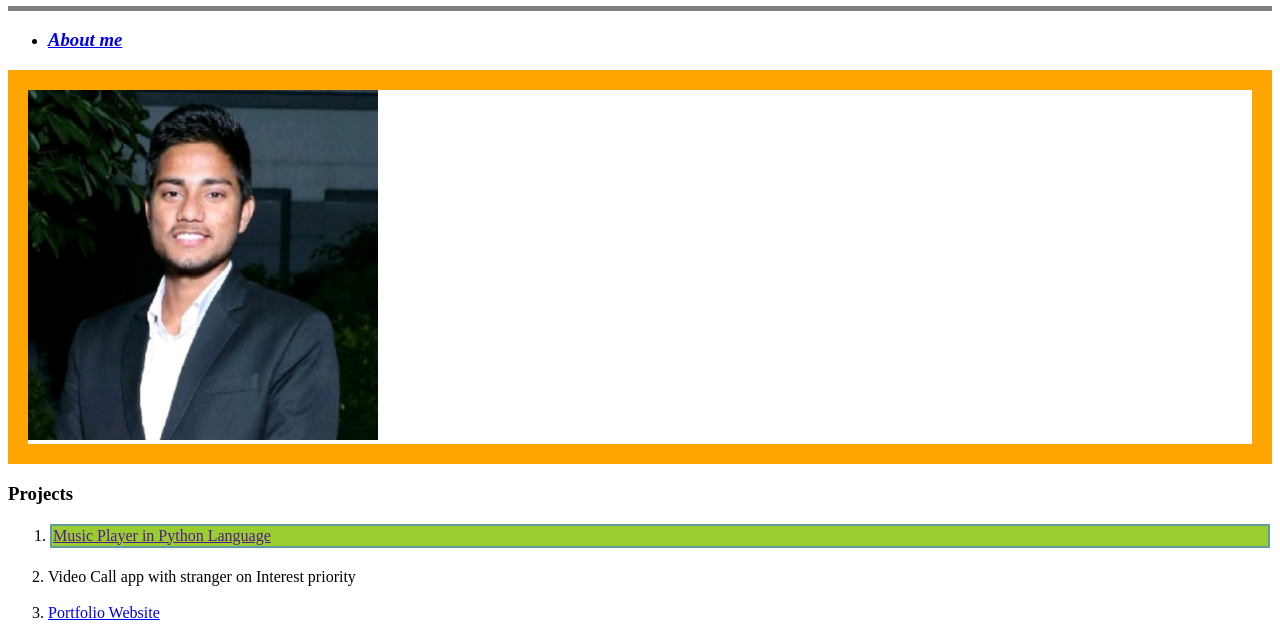
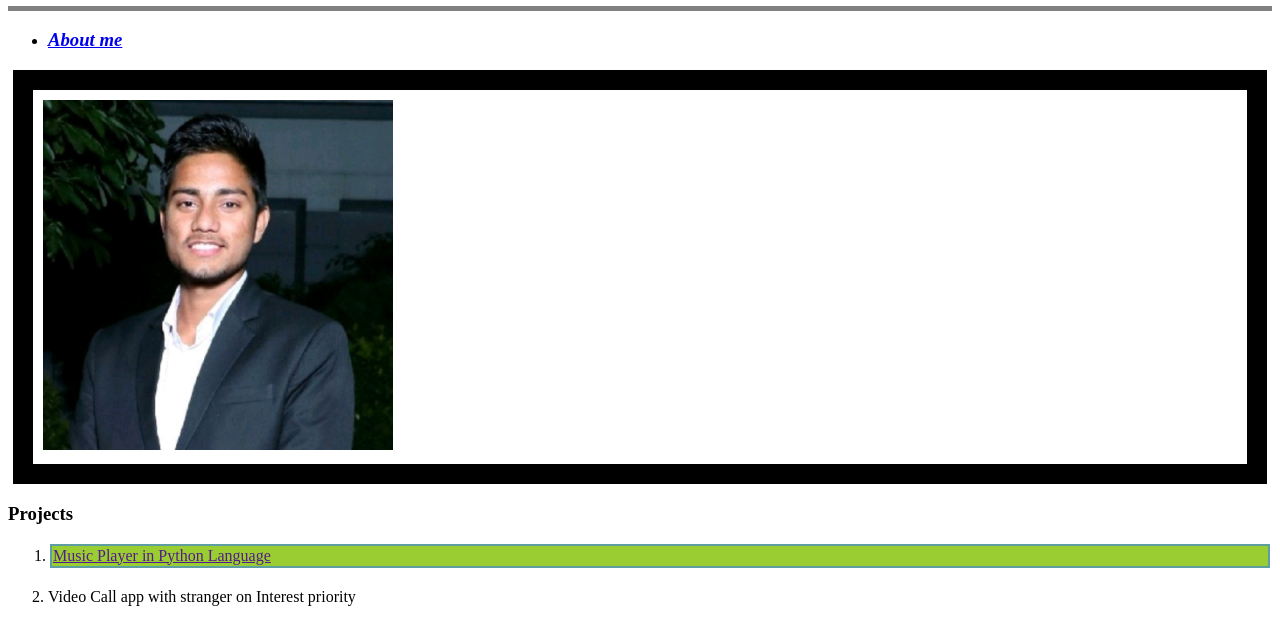
Before and after one commit to rohanmajhi9/Portfolio_Website, a plain HTML site: page index.html in a window 1280 px wide. Shown: the part 153-778 px from the top of the page. Drawn offline with Linux system fonts and the light colour scheme.

Commit message:
Update stylePortfolio.css

```diff
--- a/stylePortfolio.css
+++ b/stylePortfolio.css
@@ -9,5 +9,7 @@ h2{
     margin: 2px;
 }
 #main_photo{
-    border:20px solid orange;
+    border:20px solid black;
+    padding:10px;
+    margin:5px;
 }
```
